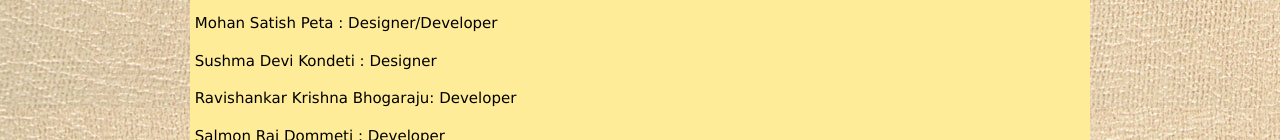
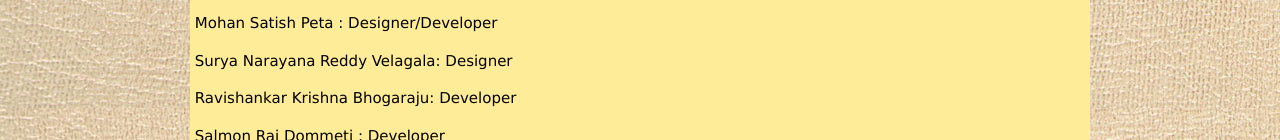
Before and after one commit to RenovatorsAP/renovatorsap.github.io, a plain HTML site: page about_us.html in a window 1280 px wide. Shown: the part 392-532 px from the top of the page. Drawn offline with nearby package versions, Linux system fonts and the light colour scheme.

Commit message:
Update about_us.html

```diff
--- a/about_us.html
+++ b/about_us.html
@@ -54,7 +54,7 @@ We had to suffer, we hope no one else suffers again and will use our open projec
 The project provides directories of all the nearby mechanics.</p>
 <p align="left"><b>&nbspTeam members:</b></p>
 <p align="left">&nbspMohan Satish Peta : Designer/Developer</p>
-<p align="left">&nbspSushma Devi Kondeti : Designer</p>
+<p align="left">&nbspSurya Narayana Reddy Velagala: Designer</p>
 <p align="left">&nbspRavishankar Krishna Bhogaraju: Developer</p>
 <p align="left">&nbspSalmon Raj Dommeti : Developer</p>
 <p align="left">&nbspAditya Bodapati : Content Writer and Resource Provider</p>
```
